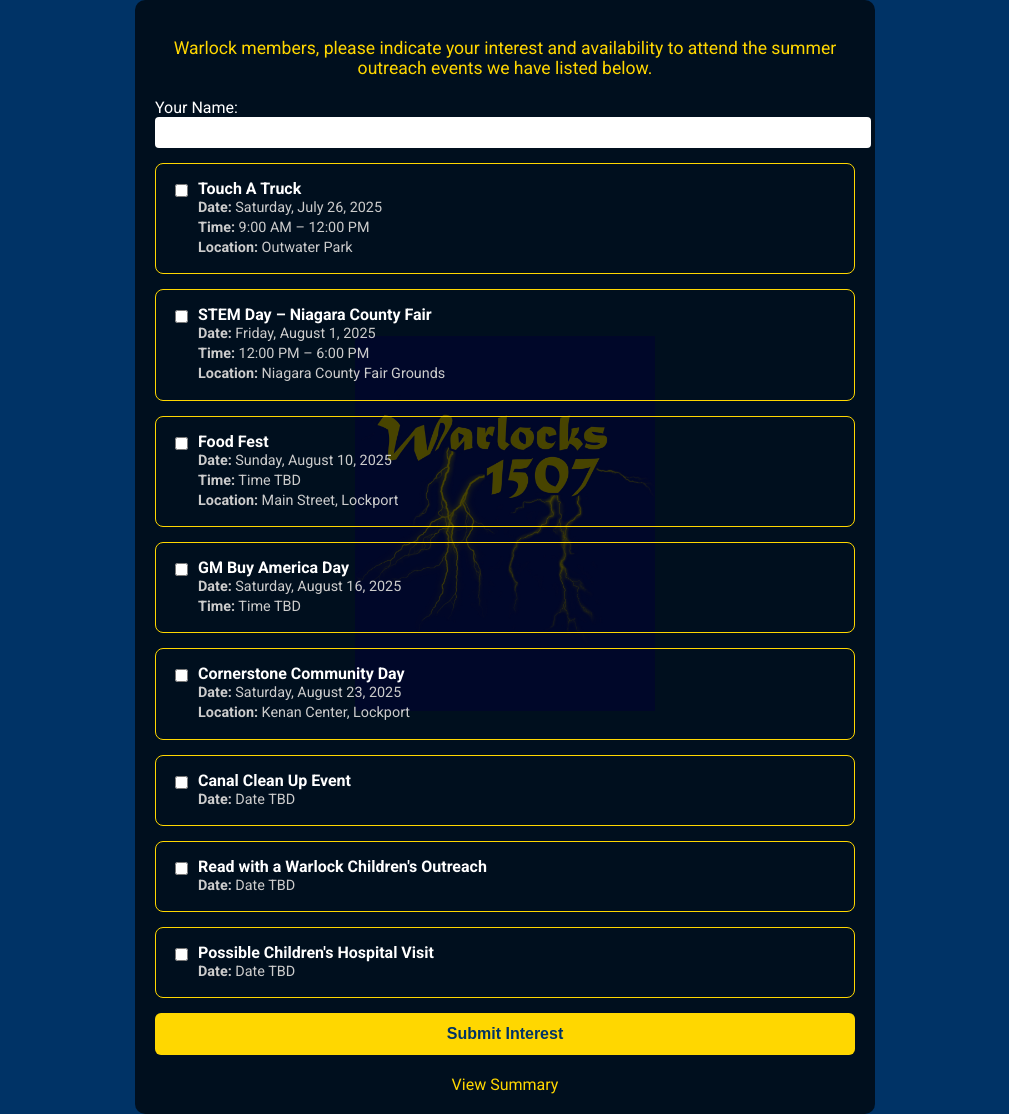
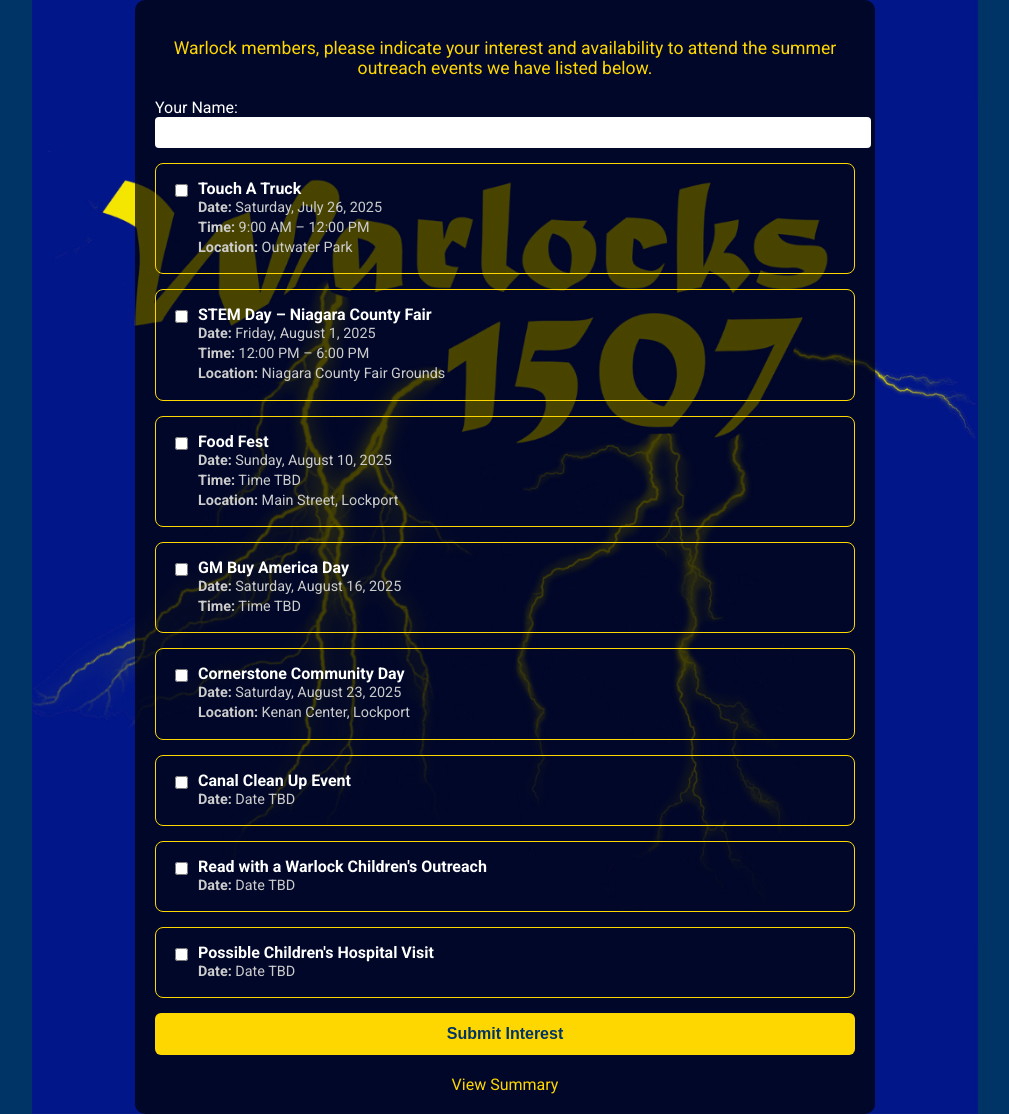
Before and after one commit to cschaus1507/2025summeroutreach, a Flask app: page / in a window 1280 px wide. Shown: the part 68-1182 px from the top of the page, without its empty margins (135-1144 px from the left). Run offline with Flask 3, Linux system fonts and the light colour scheme.

Commit message:
Update index.html

```diff
--- a/templates/index.html
+++ b/templates/index.html
@@ -9,7 +9,7 @@
       margin: 0;
       padding: 0;
       background: #003366 url("{{ url_for('static', filename='warlocks_logo.png') }}") no-repeat center center fixed;
-      background-size: 300px;
+      background-size: contain;
       color: #ffffff;
     }
     header {
```
